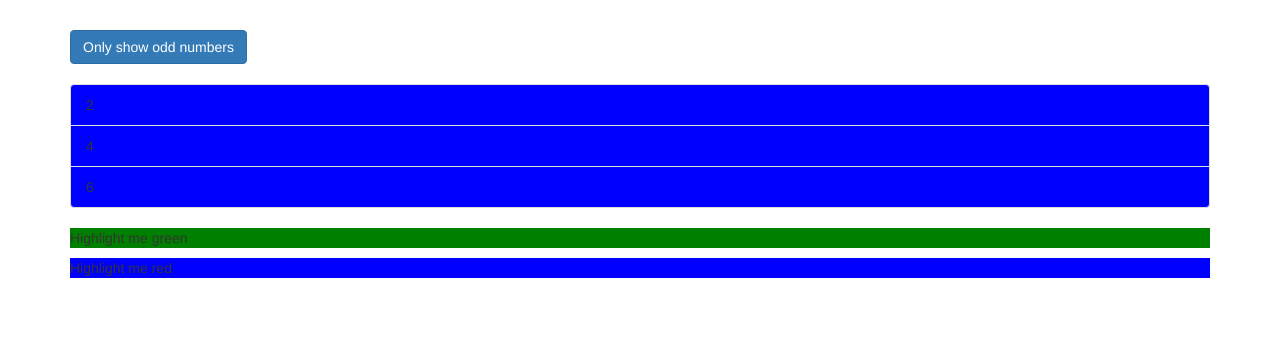
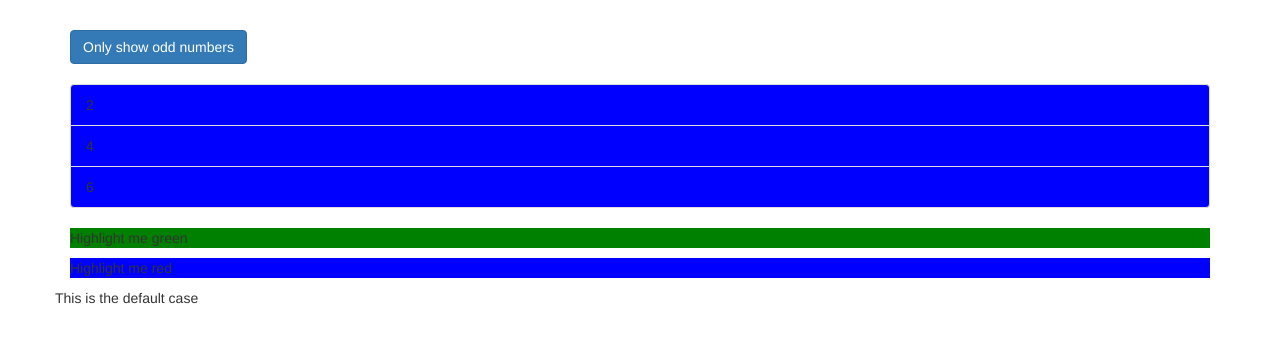
Before and after one commit to Munalula-Sikazwe/directivesDeepDive, an Angular app: page / in a window 1280 px wide. Shown: the top 342 px of the page. Built offline with nearby package versions, Linux system fonts and the light colour scheme.

Commit message:
Completed Section on directives and learned the Angular switch case ngSwitchCase .Sweet but I don't think I'll ever use it .

```diff
--- a/src/app/app.component.html
+++ b/src/app/app.component.html
@@ -30,5 +30,14 @@
       <p appGreenBackground>Highlight me green</p>
       <p appBetterHighlight [defaultColor]="'blue'" [highlightColor]="'yellow'">Highlight me red</p>
     </div>
+    <div [ngSwitch]="value">
+       <p *ngSwitchCase="5"> The value is  5</p>
+    <p *ngSwitchCase="10"> The value is 10</p>
+    <p *ngSwitchCase="20"> The value is 20</p>
+    <p *ngSwitchCase="100"> The value is 100</p>
+    <p *ngSwitchDefault> This is the default case</p>
+    </div>
+
+
   </div>
 </div>
--- a/src/app/app.component.ts
+++ b/src/app/app.component.ts
@@ -8,5 +8,6 @@ import { Component } from '@angular/core';
 export class AppComponent {
  odd = [1,3,5];
  even = [2,4,6];
+ value = 30;
   onlyOdd = false;
 }
```
